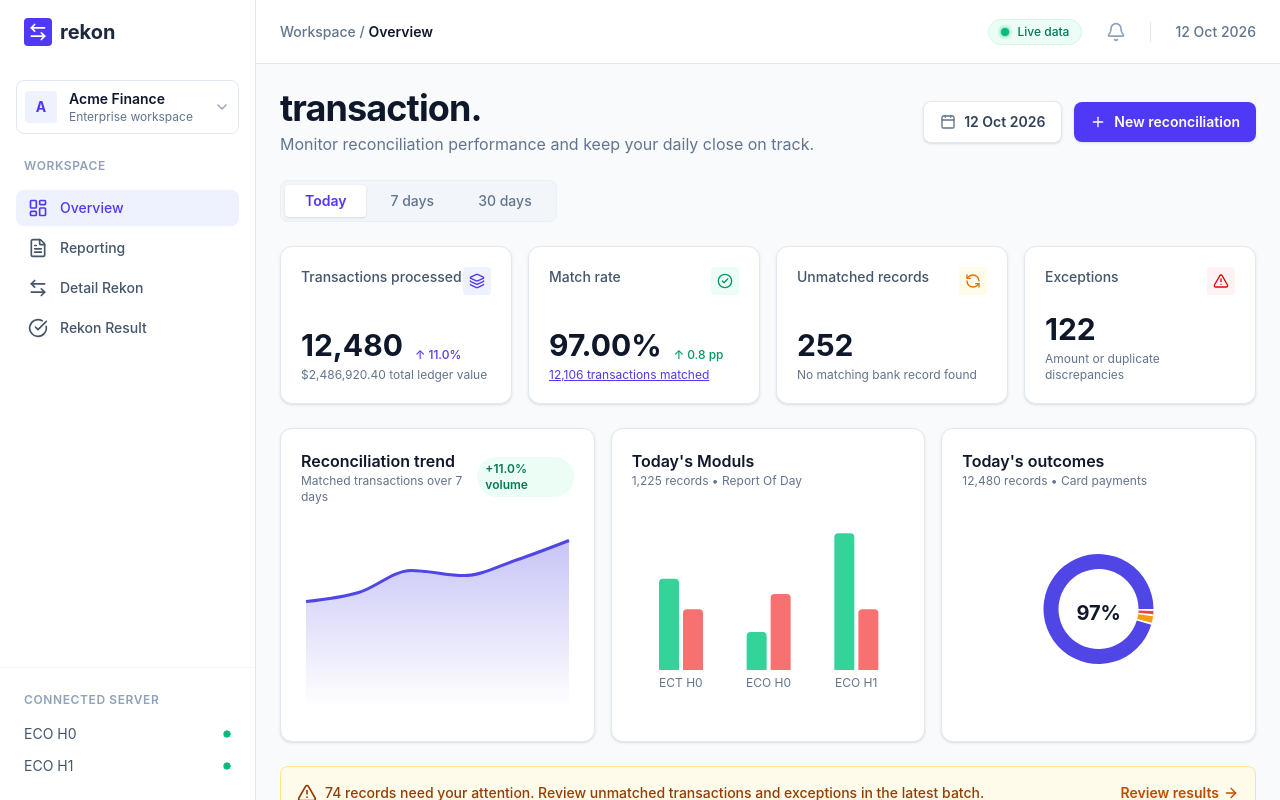
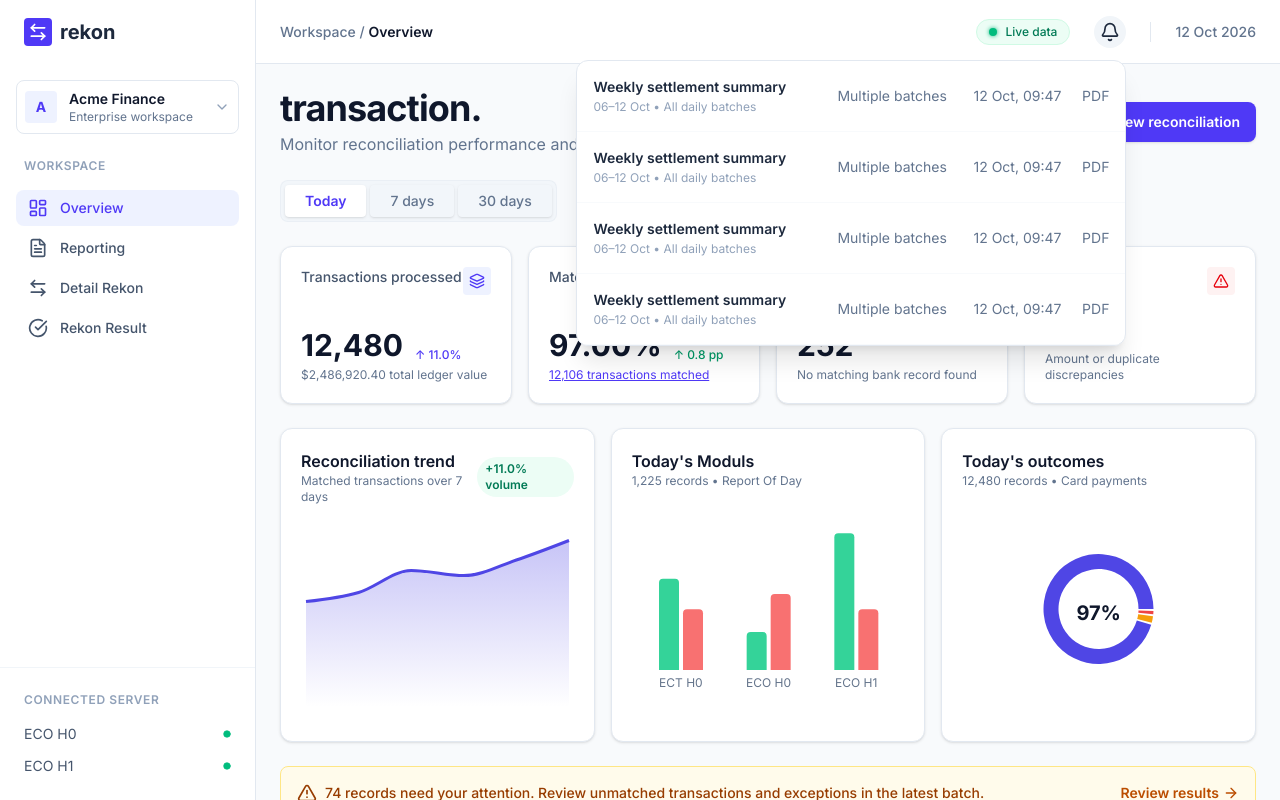
Before and after one commit to hassan2507ali-lgtm/rekon-dashboard, a React (Vite) app: page / in a window 1280 px wide. Both pictures are taken after a click on the button 1116 px from the left and 31 px from the top of the page. Built offline with nearby package versions, Linux system fonts and the light colour scheme.

Commit message:
chore: setup routing

```diff
--- a/index.html
+++ b/index.html
@@ -2,9 +2,15 @@
 <html lang="en">
   <head>
     <meta charset="UTF-8" />
-    <link rel="icon" type="image/svg+xml" href="/favicon.svg" />
+    <link rel="icon" type="image/svg+xml" href="/vite.svg" />
     <meta name="viewport" content="width=device-width, initial-scale=1.0" />
-    <title>rekon-dashboard</title>
+    <title>Rekon Dashboard</title>
+
+    <!-- Tambahkan 3 baris ini untuk fon Inter -->
+    <link rel="preconnect" href="https://fonts.googleapis.com">
+    <link rel="preconnect" href="https://fonts.gstatic.com" crossorigin>
+    <link href="https://fonts.googleapis.com/css2?family=Inter:wght@400;500;600;700&display=swap" rel="stylesheet">
+
   </head>
   <body>
     <div id="root"></div>
--- a/src/index.css
+++ b/src/index.css
@@ -1,2 +1,17 @@
+@import "tailwindcss";
 
-@import "tailwindcss";
+@theme {
+  /* Menjadikan Inter sebagai fon sans-serif bawaan (menggantikan Arial/system-ui) */
+  --font-sans: "Inter", ui-sans-serif, system-ui, sans-serif, "Apple Color Emoji", "Segoe UI Emoji", "Segoe UI Symbol", "Noto Color Emoji";
+}
+
+/*
+  Menerapkan warna latar belakang halaman abu-abu sangat terang (slate-50)
+  dan warna teks bawaan slate-900 (sedikit lebih lembut dari hitam murni)
+  ke seluruh aplikasi agar seragam.
+*/
+@layer base {
+  body {
+    @apply bg-slate-50 text-slate-900 antialiased;
+  }
+}
--- a/src/layouts/DashboardLayout.jsx
+++ b/src/layouts/DashboardLayout.jsx
@@ -1,41 +1,86 @@
+import { useState } from 'react';
 import { Outlet } from 'react-router-dom';
 import Sidebar from '../components/Sidebar';
 import { Bell } from 'lucide-react';
 
+// --- Data Dummy Notifikasi ---
+const notifications = [
+  { id: 1, title: 'Weekly settlement summary', desc: '06–12 Oct • All daily batches', type: 'Multiple batches', time: '12 Oct, 09:47', format: 'PDF' },
+  { id: 2, title: 'Weekly settlement summary', desc: '06–12 Oct • All daily batches', type: 'Multiple batches', time: '12 Oct, 09:47', format: 'PDF' },
+  { id: 3, title: 'Weekly settlement summary', desc: '06–12 Oct • All daily batches', type: 'Multiple batches', time: '12 Oct, 09:47', format: 'PDF' },
+  { id: 4, title: 'Weekly settlement summary', desc: '06–12 Oct • All daily batches', type: 'Multiple batches', time: '12 Oct, 09:47', format: 'PDF' },
+];
+
 export default function DashboardLayout() {
+  // State untuk mengontrol buka/tutup dropdown notifikasi
+  const [isNotifOpen, setIsNotifOpen] = useState(false);
+
   return (
     <div className="flex h-screen bg-slate-50 overflow-hidden">
-      {/* Panggil komponen Sidebar di sini */}
       <Sidebar />
 
-      {/* Kolom Kanan: Area Konten */}
       <main className="flex-1 flex flex-col min-w-0 overflow-hidden">
         {/* Header Atas */}
-        <header className="h-16 bg-white border-b border-slate-200 flex items-center justify-between px-6 shrink-0">
+        <header className="h-16 bg-white border-b border-slate-200 flex items-center justify-between px-6 shrink-0 relative z-20">
           <div className="text-sm text-slate-500 font-medium">
             Workspace / <span className="text-slate-900 font-semibold">Overview</span>
           </div>
 
-          {/* Menu Kanan Header */}
           <div className="flex items-center gap-6">
             <div className="flex items-center gap-2 bg-emerald-50 px-3 py-1 rounded-full border border-emerald-100">
               <span className="w-2 h-2 bg-emerald-500 rounded-full shadow-[0_0_4px_#10b981]"></span>
               <span className="text-xs font-medium text-emerald-700">Live data</span>
             </div>
-            <button className="text-slate-400 hover:text-slate-600">
-              <Bell className="w-5 h-5" />
-            </button>
+
+            {/* --- WRAPPER NOTIFIKASI --- */}
+            <div className="relative">
+              {/* Tombol Lonceng */}
+              <button
+                onClick={() => setIsNotifOpen(!isNotifOpen)}
+                className={`p-1.5 rounded-full transition-colors ${
+                  isNotifOpen
+                    ? 'bg-slate-100 text-slate-800' // Berubah warna saat ditekan
+                    : 'text-slate-400 hover:text-slate-600 hover:bg-slate-50'
+                }`}
+              >
+                <Bell className="w-5 h-5" />
+              </button>
+
+              {/* Popup Dropdown Notifikasi */}
+              {isNotifOpen && (
+                <div className="absolute right-0 mt-3 w-[550px] bg-white rounded-xl shadow-xl border border-slate-200 z-50 overflow-hidden">
+                  <div className="max-h-[400px] overflow-y-auto">
+                    {notifications.map((notif) => (
+                      <div
+                        key={notif.id}
+                        className="flex items-center justify-between p-4 border-b border-slate-50 hover:bg-slate-50 cursor-pointer transition-colors"
+                      >
+                        <div className="flex-1">
+                          <h4 className="text-sm font-semibold text-slate-800">{notif.title}</h4>
+                          <p className="text-xs text-slate-400 mt-0.5">{notif.desc}</p>
+                        </div>
+                        <div className="w-32 text-sm text-slate-500">{notif.type}</div>
+                        <div className="w-24 text-right text-sm text-slate-500">{notif.time}</div>
+                        <div className="w-12 text-right text-sm text-slate-500">{notif.format}</div>
+                      </div>
+                    ))}
+                  </div>
+                </div>
+              )}
+            </div>
+
             <div className="text-sm text-slate-500 font-medium border-l border-slate-200 pl-6">
               12 Oct 2026
             </div>
           </div>
         </header>
 
-        {/* Area utama tempat halaman disisipkan */}
-        <div className="p-6 flex-1 overflow-auto">
+        {/* Area utama konten (Z-index lebih rendah agar tidak menutupi popup) */}
+        <div className="p-6 flex-1 overflow-auto relative z-10">
           <Outlet />
         </div>
       </main>
     </div>
+
   );
 }
--- a/src/pages/Overview.jsx
+++ b/src/pages/Overview.jsx
@@ -1,3 +1,4 @@
+import { useState } from 'react';
 import { Calendar, Plus, Layers, CheckCircle2, RefreshCcw, AlertTriangle, ArrowRight, ArrowUpRight, User, Search, FileText } from 'lucide-react';
 import { AreaChart, Area, XAxis, Tooltip, ResponsiveContainer, BarChart, Bar, PieChart, Pie, Cell } from 'recharts';
 
@@ -25,8 +26,12 @@ const tableData = [
 ];
 
 export default function Overview() {
+  // State untuk menyimpan filter waktu yang aktif
+  const [activeFilter, setActiveFilter] = useState('Today');
+
   return (
     <div className="space-y-6 max-w-7xl mx-auto pb-10">
+
       {/* --- HEADER --- */}
       <div className="flex flex-col md:flex-row justify-between items-start md:items-center gap-4">
         <div>
@@ -34,27 +39,37 @@ export default function Overview() {
           <p className="text-slate-500 mt-1">Monitor reconciliation performance and keep your daily close on track.</p>
         </div>
         <div className="flex items-center gap-3">
-          <button className="flex items-center gap-2 px-4 py-2.5 bg-white border border-slate-200 rounded-lg text-sm font-semibold text-slate-700 shadow-sm"><Calendar className="w-4 h-4 text-slate-500" />12 Oct 2026</button>
-          <button className="flex items-center gap-2 px-4 py-2.5 bg-indigo-600 text-white rounded-lg text-sm font-semibold shadow-sm"><Plus className="w-4 h-4" />New reconciliation</button>
+          <button className="flex items-center gap-2 px-4 py-2.5 bg-white border border-slate-200 rounded-lg text-sm font-semibold text-slate-700 shadow-sm hover:bg-slate-50"><Calendar className="w-4 h-4 text-slate-500" />12 Oct 2026</button>
+          <button className="flex items-center gap-2 px-4 py-2.5 bg-indigo-600 text-white rounded-lg text-sm font-semibold shadow-sm hover:bg-indigo-700"><Plus className="w-4 h-4" />New reconciliation</button>
         </div>
       </div>
 
+      {/* --- TAB FILTER WAKTU DINAMIS --- */}
       <div className="flex items-center gap-1 p-1 bg-slate-100/80 rounded-lg w-fit border border-slate-200/50">
-        <button className="px-5 py-1.5 bg-white text-indigo-600 font-semibold rounded shadow-sm text-sm">Today</button>
-        <button className="px-5 py-1.5 text-slate-500 font-medium text-sm">7 days</button>
-        <button className="px-5 py-1.5 text-slate-500 font-medium text-sm">30 days</button>
+        {['Today', '7 days', '30 days'].map((filterName) => (
+          <button
+            key={filterName}
+            onClick={() => setActiveFilter(filterName)}
+            className={`px-5 py-1.5 text-sm rounded transition-colors shadow-sm ${
+              activeFilter === filterName
+                ? 'bg-white text-indigo-600 font-semibold'
+                : 'text-slate-500 font-medium hover:text-slate-700 shadow-none hover:bg-slate-200/50'
+            }`}
+          >
+            {filterName}
+          </button>
+        ))}
       </div>
 
       {/* --- KARTU METRIK --- */}
       <div className="grid grid-cols-1 md:grid-cols-2 lg:grid-cols-4 gap-4">
-        {/* ... (Kode 4 Kartu Metrik sama seperti sebelumnya, dipersingkat di sini agar fokus ke tabel bawah) ... */}
         <div className="bg-white p-5 rounded-xl border border-slate-200 shadow-sm flex flex-col justify-between">
           <div className="flex justify-between items-start mb-4"><span className="text-sm font-medium text-slate-600">Transactions processed</span><div className="p-1.5 bg-indigo-50 rounded text-indigo-600"><Layers className="w-4 h-4" /></div></div>
           <div><div className="flex items-end gap-3 mb-1"><h3 className="text-3xl font-bold text-slate-900">12,480</h3><span className="text-xs font-medium text-indigo-600 flex items-center">↑ 11.0%</span></div><p className="text-xs text-slate-500">$2,486,920.40 total ledger value</p></div>
         </div>
         <div className="bg-white p-5 rounded-xl border border-slate-200 shadow-sm flex flex-col justify-between">
           <div className="flex justify-between items-start mb-4"><span className="text-sm font-medium text-slate-600">Match rate</span><div className="p-1.5 bg-emerald-50 rounded text-emerald-600"><CheckCircle2 className="w-4 h-4" /></div></div>
-          <div><div className="flex items-end gap-3 mb-1"><h3 className="text-3xl font-bold text-slate-900">97.00%</h3><span className="text-xs font-medium text-emerald-600 flex items-center">↑ 0.8 pp</span></div><p className="text-xs text-indigo-600 underline">12,106 transactions matched</p></div>
+          <div><div className="flex items-end gap-3 mb-1"><h3 className="text-3xl font-bold text-slate-900">97.00%</h3><span className="text-xs font-medium text-emerald-600 flex items-center">↑ 0.8 pp</span></div><p className="text-xs text-indigo-600 underline cursor-pointer">12,106 transactions matched</p></div>
         </div>
         <div className="bg-white p-5 rounded-xl border border-slate-200 shadow-sm flex flex-col justify-between">
           <div className="flex justify-between items-start mb-4"><span className="text-sm font-medium text-slate-600">Unmatched records</span><div className="p-1.5 bg-amber-50 rounded text-amber-600"><RefreshCcw className="w-4 h-4" /></div></div>
@@ -99,7 +114,7 @@ export default function Overview() {
 
       <div className="bg-amber-50 border border-amber-200 rounded-lg p-4 flex items-center justify-between">
         <div className="flex items-center gap-2 text-amber-800 font-medium text-sm"><AlertTriangle className="w-5 h-5" />74 records need your attention. Review unmatched transactions and exceptions in the latest batch.</div>
-        <button className="flex items-center gap-1 text-sm font-semibold text-amber-700">Review results <ArrowRight className="w-4 h-4" /></button>
+        <button className="flex items-center gap-1 text-sm font-semibold text-amber-700 hover:text-amber-900">Review results <ArrowRight className="w-4 h-4" /></button>
       </div>
 
       {/* --- TABEL BATCH BARU --- */}
@@ -142,7 +157,7 @@ export default function Overview() {
           </table>
         </div>
       </div>
-      <p className="text-xs text-slate-400 px-1">All amounts in USD • Times shown in UTC</p>
+      <p className="text-xs text-slate-400 px-1 mt-2">All amounts in USD • Times shown in UTC</p>
 
       {/* --- NEXT STEPS --- */}
       <div className="bg-white rounded-xl border border-slate-200 shadow-sm p-6 mt-8">
```
